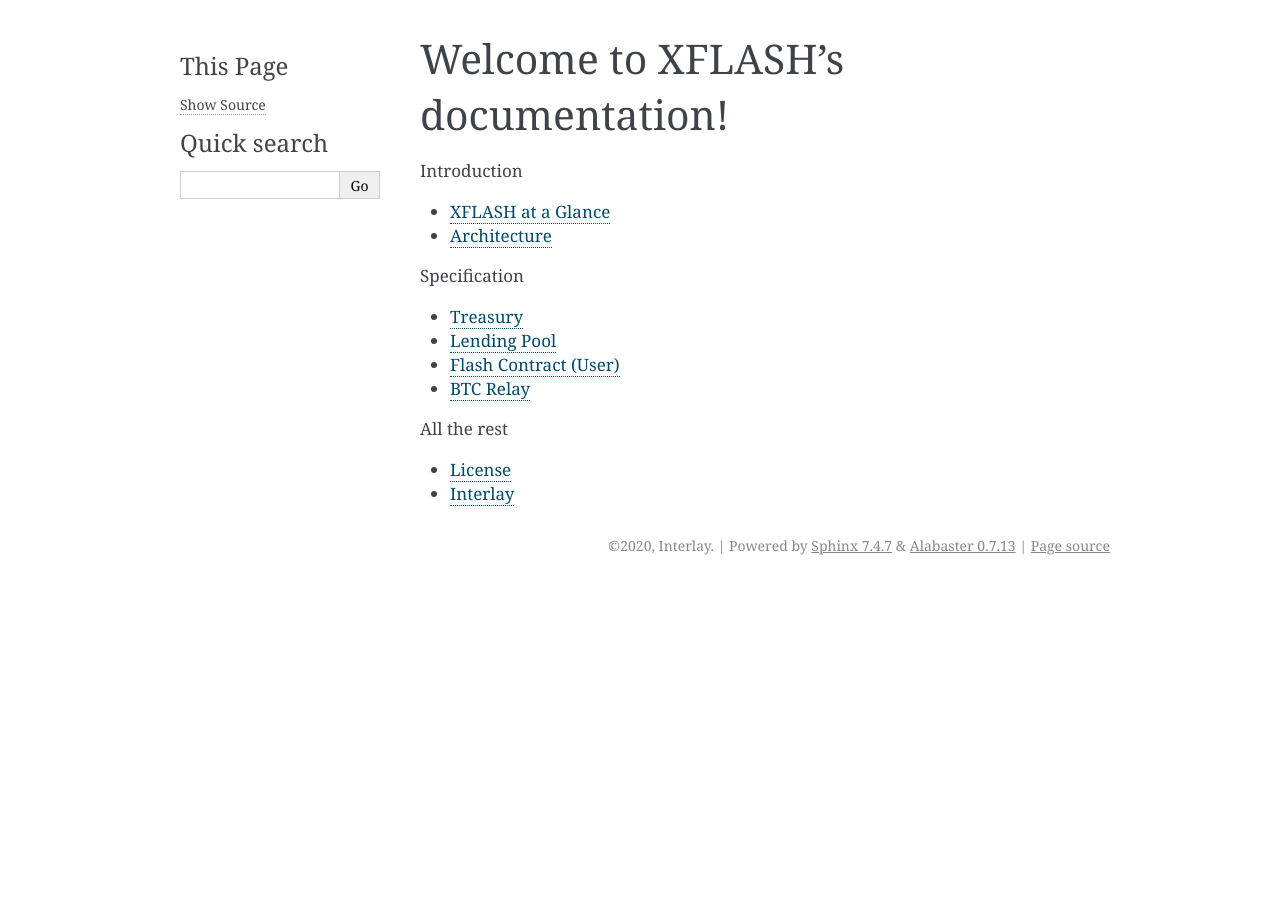
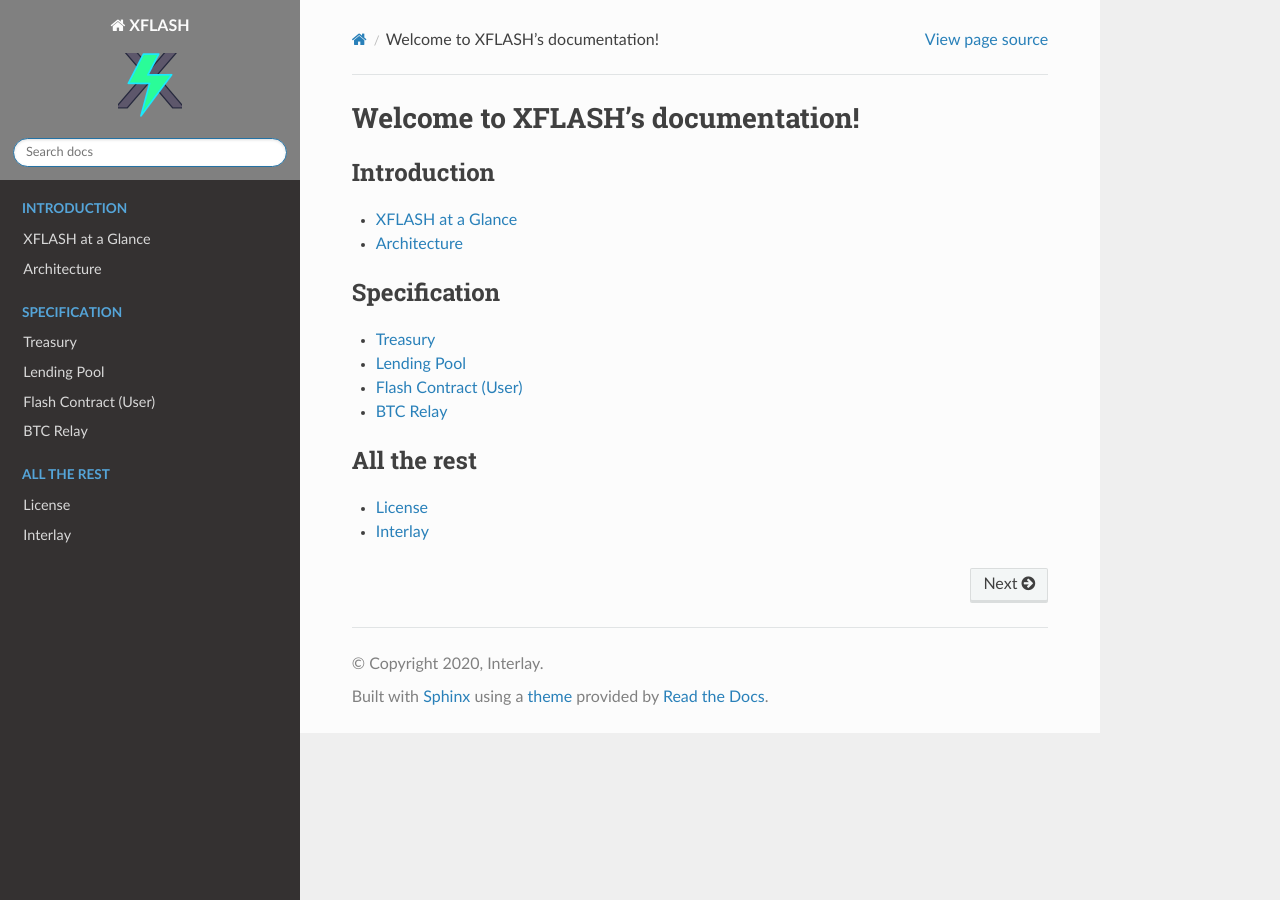
Before and after one commit to interlay/xopts, a Sphinx documentation site: the page built from docs/source/index.rst, in a window 1280 px wide. Built offline with Sphinx 7.4.7 and the Read the Docs theme 2.0.0, drawn with Linux system fonts in a browser that asks for light colours; part of the change alters nothing that is shown.

```diff
--- a/docs/source/conf.py
+++ b/docs/source/conf.py
@@ -31,25 +31,141 @@ release = '0.0.1'
 # extensions coming with Sphinx (named 'sphinx.ext.*') or your custom
 # ones.
 extensions = [
+    'sphinx.ext.autodoc',
+    'sphinx.ext.doctest',
+    'sphinx.ext.todo',
+    'sphinx.ext.coverage',
+    'sphinx.ext.mathjax',
+    'sphinx.ext.ifconfig',
+    'recommonmark',
+    'sphinxcontrib.bibtex'
 ]
 
 # Add any paths that contain templates here, relative to this directory.
 templates_path = ['_templates']
+
+# The suffix(es) of source filenames.
+# You can specify multiple suffix as a list of string:
+#
+# source_suffix = ['.rst', '.md']
+source_suffix = '.rst'
+
+# The master toctree document.
+master_doc = 'index'
 
 # List of patterns, relative to source directory, that match files and
 # directories to ignore when looking for source files.
 # This pattern also affects html_static_path and html_extra_path.
 exclude_patterns = []
 
+# Highlight language for code
+highlight_language = 'javascript'
 
 # -- Options for HTML output -------------------------------------------------
 
 # The theme to use for HTML and HTML Help pages.  See the documentation for
 # a list of builtin themes.
 #
-html_theme = 'alabaster'
-
+html_theme = "sphinx_rtd_theme"
+html_logo = "figures/icon_64.png"
+html_theme_options = {
+    'canonical_url': '',
+    'display_version': True,
+    'prev_next_buttons_location': 'bottom',
+    'style_external_links': False,
+    'vcs_pageview_mode': '',
+    'style_nav_header_background': 'grey',
+    #'style_nav_header_background': '#510000',
+    'gitlab_url': 'https://gitlab.com/interlay/xflash',
+    # Toc options
+    'collapse_navigation': True,
+    'sticky_navigation': True,
+    'navigation_depth': 4,
+    'includehidden': True,
+    'titles_only': False,
+    'logo_only': False
+}
 # Add any paths that contain custom static files (such as style sheets) here,
 # relative to this directory. They are copied after the builtin static files,
 # so a file named "default.css" will overwrite the builtin "default.css".
 html_static_path = ['_static']
+
+# Output file base name for HTML help builder.
+htmlhelp_basename = 'XFlashDoc'
+
+
+# -- Options for LaTeX output ------------------------------------------------
+
+latex_elements = {
+    # The paper size ('letterpaper' or 'a4paper').
+    #
+    'papersize': 'a4paper',
+
+    # The font size ('10pt', '11pt' or '12pt').
+    #
+    # 'pointsize': '10pt',
+
+    # Additional stuff for the LaTeX preamble.
+    #
+    # 'preamble': '',
+
+    # Latex figure (float) alignment
+    #
+    # 'figure_align': 'htbp',
+}
+
+# Grouping the document tree into LaTeX files. List of tuples
+# (source start file, target name, title,
+#  author, documentclass [howto, manual, or own class]).
+latex_documents = [
+    (master_doc, 'XFlash.tex', u'XFlash Documentation',
+     u'Interlay', 'manual'),
+]
+
+
+# -- Options for manual page output ------------------------------------------
+
+# One entry per manual page. List of tuples
+# (source start file, name, description, authors, manual section).
+man_pages = [
+    (master_doc, 'xflash', u'XFlash Documentation',
+     [author], 1)
+]
+
+
+# -- Options for Texinfo output ----------------------------------------------
+
+# Grouping the document tree into Texinfo files. List of tuples
+# (source start file, target name, title, author,
+#  dir menu entry, description, category)
+texinfo_documents = [
+    (master_doc, 'XFlash', u'XFlash Documentation',
+     author, 'Interlay', 'Trustless, Instant Bitcoin-backed P2P-Flash Loans',
+     ''),
+]
+
+
+# -- Options for Epub output -------------------------------------------------
+
+# Bibliographic Dublin Core info.
+epub_title = project
+
+# The unique identifier of the text. This can be a ISBN number
+# or the project homepage.
+#
+# epub_identifier = ''
+
+# A unique identification for the text.
+#
+# epub_uid = ''
+
+# A list of files that should not be packed into the epub file.
+epub_exclude_files = ['search.html']
+
+
+# -- Extension configuration -------------------------------------------------
+
+# -- Options for todo extension ----------------------------------------------
+
+# If true, `todo` and `todoList` produce output, else they produce nothing.
+todo_include_todos = False
```
Also changed, not shown: docs/source/figures/icon_128.png (added), docs/source/figures/icon_16.png (added), docs/source/figures/icon_256.png (added), docs/source/figures/icon_64.png (added), 1 other file.
